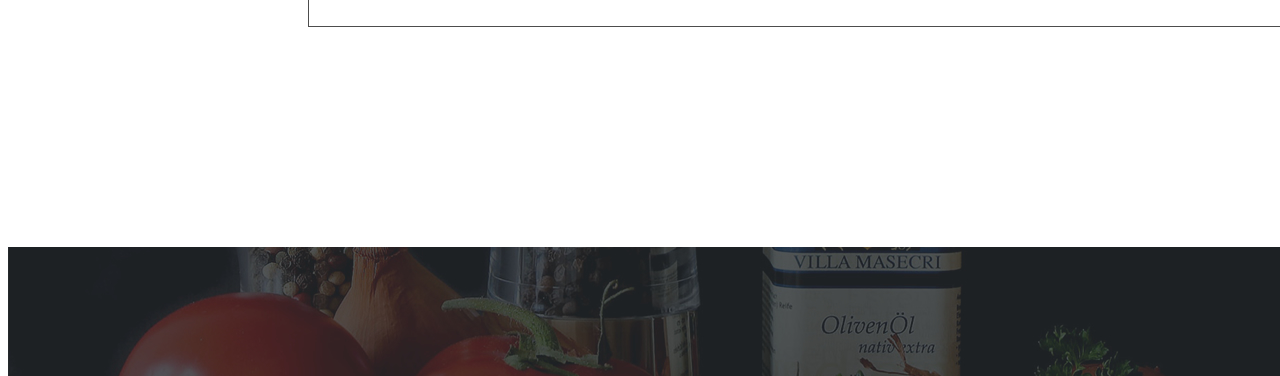
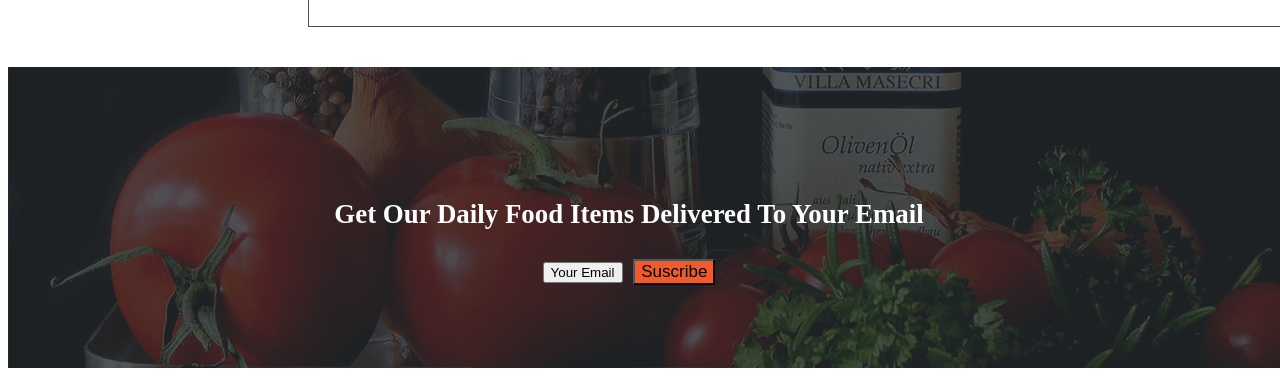
Before and after one commit to P-Mbugua/Anita-s-Kitchen-Web-Page, a plain HTML site: page index.html in a window 1280 px wide. Shown: the part 3235-3611 px from the top of the page. Drawn offline with Linux system fonts and the light colour scheme; files whose address does not match are found by name.

Commit message:
made some basic changs in the tomato part margin

```diff
--- a/index.css
+++ b/index.css
@@ -227,7 +227,7 @@
 
 
 .tomato{
-    margin-top: 220px;
+    margin-top: 40px;
 }
 
 .centred{
```
